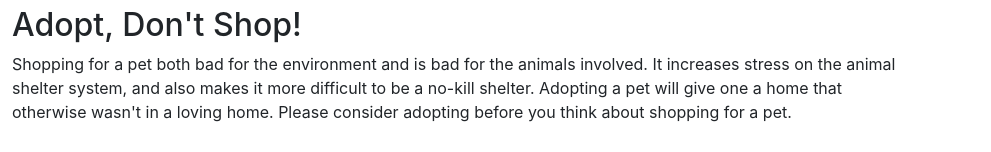
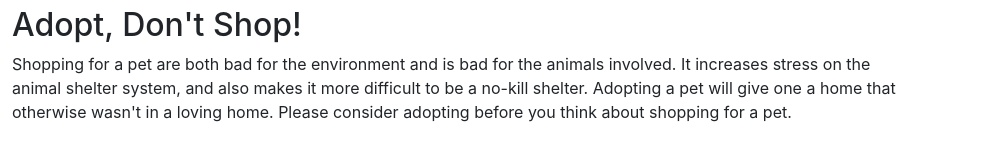
Before and after one commit to MatthewNordstrand/purfectpals, a website: page index.html in a window 1280 px wide. Shown: the part 675-827 px from the top of the page, 289-1280 px from the left. Drawn offline with nearby package versions, Linux system fonts and the light colour scheme.

Commit message:
Fixed typoo in index

```diff
--- a/index.html
+++ b/index.html
@@ -70,7 +70,7 @@
                         <img src="img/dog-cage-thumb.jpg" class="d-none d-md-flex mr-3 img-thumbnail" alt="" width="200">
                         <div class="media-body align-self-center">
                             <h2>Adopt, Don't Shop!</h2>
-                            <p>Shopping for a pet both bad for the environment and is bad for the animals involved. It increases stress on the animal shelter system, and also makes it more difficult to be a no-kill shelter. Adopting a pet will give one a home that otherwise wasn't in a loving home. Please consider adopting before you think about shopping for a pet.</p>
+                            <p>Shopping for a pet are both bad for the environment and is bad for the animals involved. It increases stress on the animal shelter system, and also makes it more difficult to be a no-kill shelter. Adopting a pet will give one a home that otherwise wasn't in a loving home. Please consider adopting before you think about shopping for a pet.</p>
                         </div>
                     </div>
                 </div>
```
